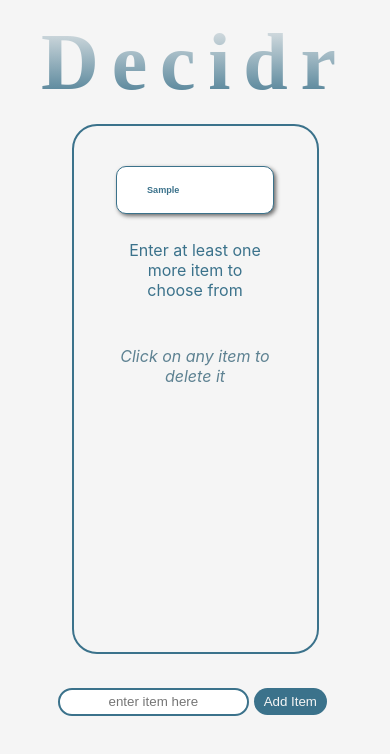
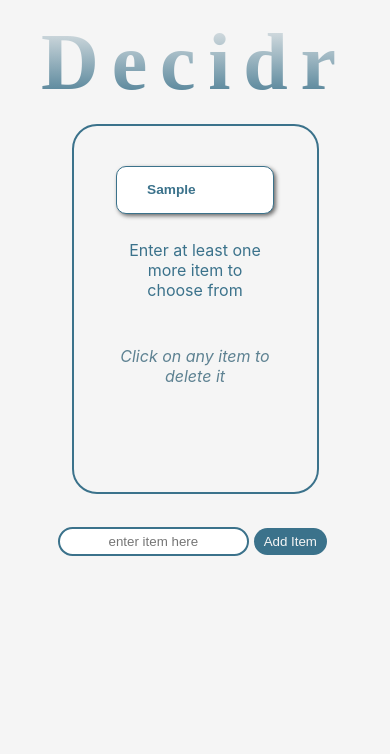
Before and after one commit to srosenberg74/decidr, a React (Create React App) app: page / in a window 390 px wide. Both pictures are taken after typing "Sample" into the empty fields and a click on the button "Add Item". Shown: the top 754 px of the page. Built offline with nearby package versions, Linux system fonts and the light colour scheme.

Commit message:
feat(responsive): add responsive styles #2

```diff
--- a/src/App.css
+++ b/src/App.css
@@ -22,6 +22,11 @@
   pointer-events: none;
 }
 
+.slide-around {
+  height: 40vmin;
+  pointer-events: none;
+}
+
 @media (prefers-reduced-motion: no-preference) {
   .App-logo {
     animation: App-logo-spin 1 0.8s ease-in;
@@ -31,6 +36,12 @@
 @media (prefers-reduced-motion: no-preference) {
   .reveal-again {
     animation: reveal-again 1 0.8s ease-in;
+  }
+}
+
+@media (prefers-reduced-motion: no-preference) {
+  .slide-around {
+    animation: reveal-again infinite 3.8s ease-in;
   }
 }
 
@@ -46,7 +57,7 @@
   letter-spacing: 0.8rem;
   font-weight: bold;
   width: fit-content;
-  margin: 0 auto;
+  margin: auto;
   margin-top: 10px;
   border: solid 2px transparent;
   border-radius: 40px;
@@ -58,6 +69,8 @@
   background: -webkit-linear-gradient(#eee, rgb(59, 114, 139));
   -webkit-background-clip: text;
   -webkit-text-fill-color: transparent;
+  margin: auto;
+  padding: auto;
   /* transform: scale(1.3, 1.2); */
 }
 
@@ -82,6 +95,7 @@
 @keyframes reveal-again {
   0% {
     transform: scale(0);
+    transform: rotateY(0);
     opacity: 0;
   }
   50% {
@@ -89,7 +103,40 @@
   }
   100% {
     transform: scale(1);
+    transform: rotateY(720);
     opacity: 1;
+  }
+}
+
+@keyframes slide-around {
+  0% {
+    margin-left: 100%;
+    width: 300%;
+    transform: rotate3d(0, 0, 0);
+  }
+
+  25% {
+    margin-left: 0%;
+    width: 100%;
+  }
+
+  50% {
+    margin-top: 80%;
+    margin-right: 80%;
+    width: 100%;
+  }
+
+  75% {
+    margin-left: 0%;
+    width: 100%;
+    transform: rotate3d(2, 2, 2, -2turn);
+  }
+
+  80% {
+    margin-right: 80%;
+    margin-top: 0%;
+    margin-bottom: 80%;
+    width: 100%;
   }
 }
 
@@ -203,3 +250,51 @@ h3 {
   margin: auto;
   align-self: center;
 }
+
+@media screen and (max-width: 750px) {
+  .item-holder {
+    font-size: 3vw;
+  }
+
+  .list-div,
+  .reveal-div {
+    max-height: 35vh;
+  }
+
+  .list-parent,
+  .reveal-parent {
+    max-height: 40vh;
+  }
+}
+
+@media screen and (max-width: 600px) {
+  .item-holder {
+    font-size: 2.8vw;
+  }
+}
+
+@media screen and (max-width: 500px) {
+  .item-holder {
+    font-size: 4vw;
+  }
+
+  input {
+    margin-bottom: 4px;
+  }
+}
+
+@media screen and (max-width: 400px) {
+  .item-holder {
+    font-size: 3vw;
+  }
+
+  .list-div,
+  .reveal-div {
+    max-height: 30vh;
+  }
+
+  .list-parent,
+  .reveal-parent {
+    max-height: 35vh;
+  }
+}
--- a/src/App.js
+++ b/src/App.js
@@ -1,15 +1,34 @@
 import "./App.css";
-import React, { useState } from "react";
+import React, { useState, useEffect } from "react";
 
 function App() {
   const [listContainer, setListContainer] = useState([]);
   const [text, onChangeText] = useState("");
   const [placeholder, setPlaceholder] = useState("enter item here");
   const [appState, setAppState] = useState("initial");
-  const [revealFontSize, setRevealFontSize] = useState("6rem");
+  const [revealFontSize, setRevealFontSize] = useState("2.4rem");
   const [lastGroup, setLastGroup] = useState([]);
   const [selectedItem, setSelectedItem] = useState("");
   const [animatedList, setAnimatedList] = useState("reveal-div App-logo");
+  const [viewWidth, setViewWidth] = useState(0);
+
+  useEffect(() => {
+    setViewWidth(window.innerWidth);
+    console.log(viewWidth);
+    if (viewWidth > 700) {
+      setRevealFontSize("6rem");
+      if (selectedItem.length > 9) {
+        setRevealFontSize("3rem");
+      }
+      if (selectedItem.length < 5) {
+        setRevealFontSize("9rem");
+      }
+    } else {
+      if (selectedItem.length > 7) {
+        setRevealFontSize("1.4rem");
+      }
+    }
+  }, [viewWidth, selectedItem, appState]);
 
   let itemStyle = {};
   if (appState === "reveal") {
@@ -26,22 +45,18 @@ function App() {
     setListContainer(listContainer.filter((value, i) => i !== index));
 
   const generateList = listContainer.map((items, index) => (
-    <>
+    <div key={index}>
       {appState === "initial" && (
-        <button
-          key={index}
-          className="item-holder"
-          onClick={() => deleteItem(index)}
-        >
+        <button className="item-holder" onClick={() => deleteItem(index)}>
           <h3 style={itemStyle}>{items}</h3>
         </button>
       )}
       {appState === "reveal" && (
-        <div key={index} className="reveal-holder App-logo">
+        <div className="reveal-holder App-logo">
           <h3 style={itemStyle}>{items}</h3>
         </div>
       )}
-    </>
+    </div>
   ));
 
   const addItem = (event) => {
@@ -102,7 +117,7 @@ function App() {
   const chooseAgainWithout = () => {
     // *** this next line should be lastGroup.length < 1, app is behaving incorrectly, need to find bug, unless it is just because of delay in state updating
     if (lastGroup.length < 2) {
-      setListContainer(["no more items left to choose from!"]);
+      setListContainer(["list is empty"]);
       return;
     }
     console.log(lastGroup);
@@ -127,7 +142,7 @@ function App() {
             <>
               <p>Let me help you choose!</p>
               <p style={{ margin: ".4rem" }}>
-                Please enter at least two items to choose from
+                Please enter at least two items to select from
               </p>
             </>
           )}
```
